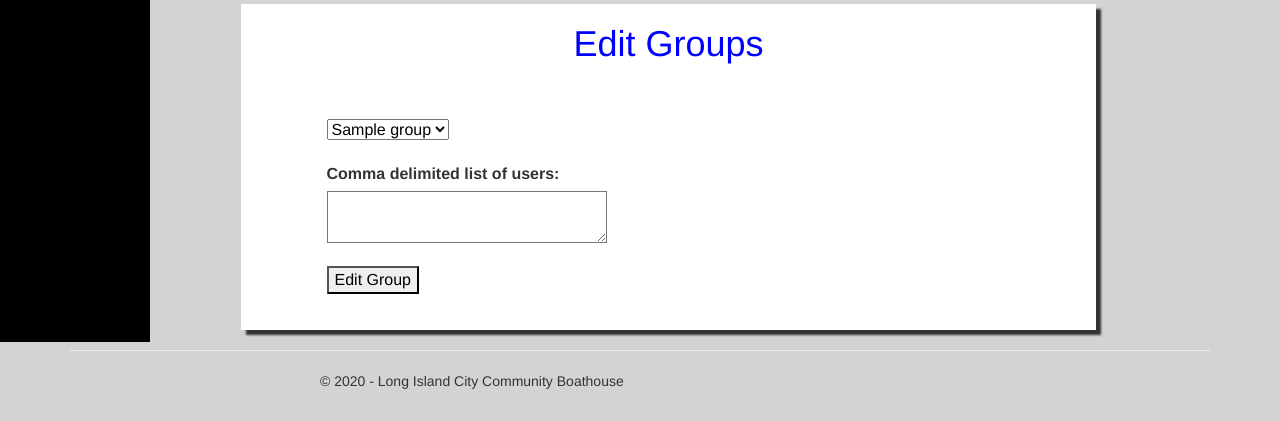
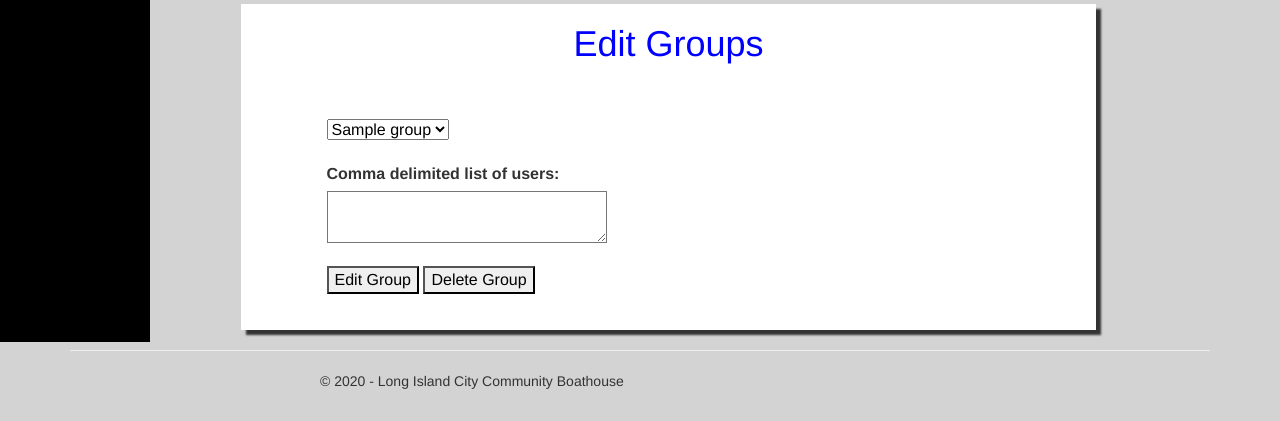
Before and after one commit to LICCB/EventSyndication, a Django app: template webapp/templates/webapp/groupManagement.html in a window 1280 px wide. Shown: the part 528-949 px from the top of the page. Run offline with Django 3.2, Linux system fonts and the light colour scheme; tables that the repository leaves empty hold one stand-in row (values such as "Sample post"); the template is opened without the code that fills it: values that come from a table or form of the project are taken from there, most other values are stand-ins (such as "Sample title", 1, 10 or a date in 2020); some libraries are stand-ins or nearby versions.

Commit message:
add button to delete groups

```diff
--- a/webapp/templates/webapp/groupManagement.html
+++ b/webapp/templates/webapp/groupManagement.html
@@ -47,6 +47,7 @@
             </div>
             <br />
             <input type="submit" value="Edit Group">
+			<input type="submit" value="Delete Group" name="deleteGroup">
             <!--<button id="deleteGroup">Delete Group</button>-->
         </form>
     </div>
```
